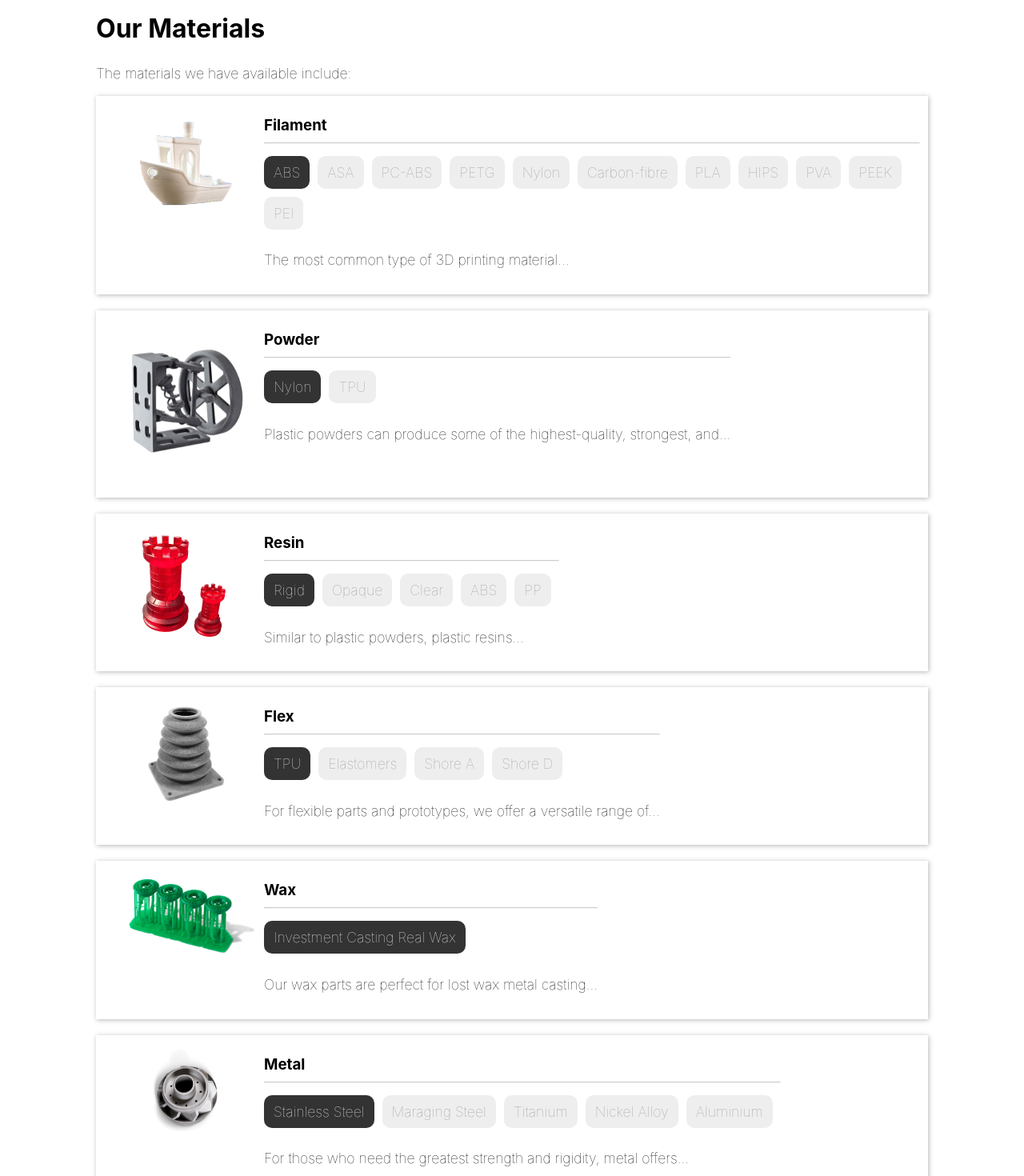
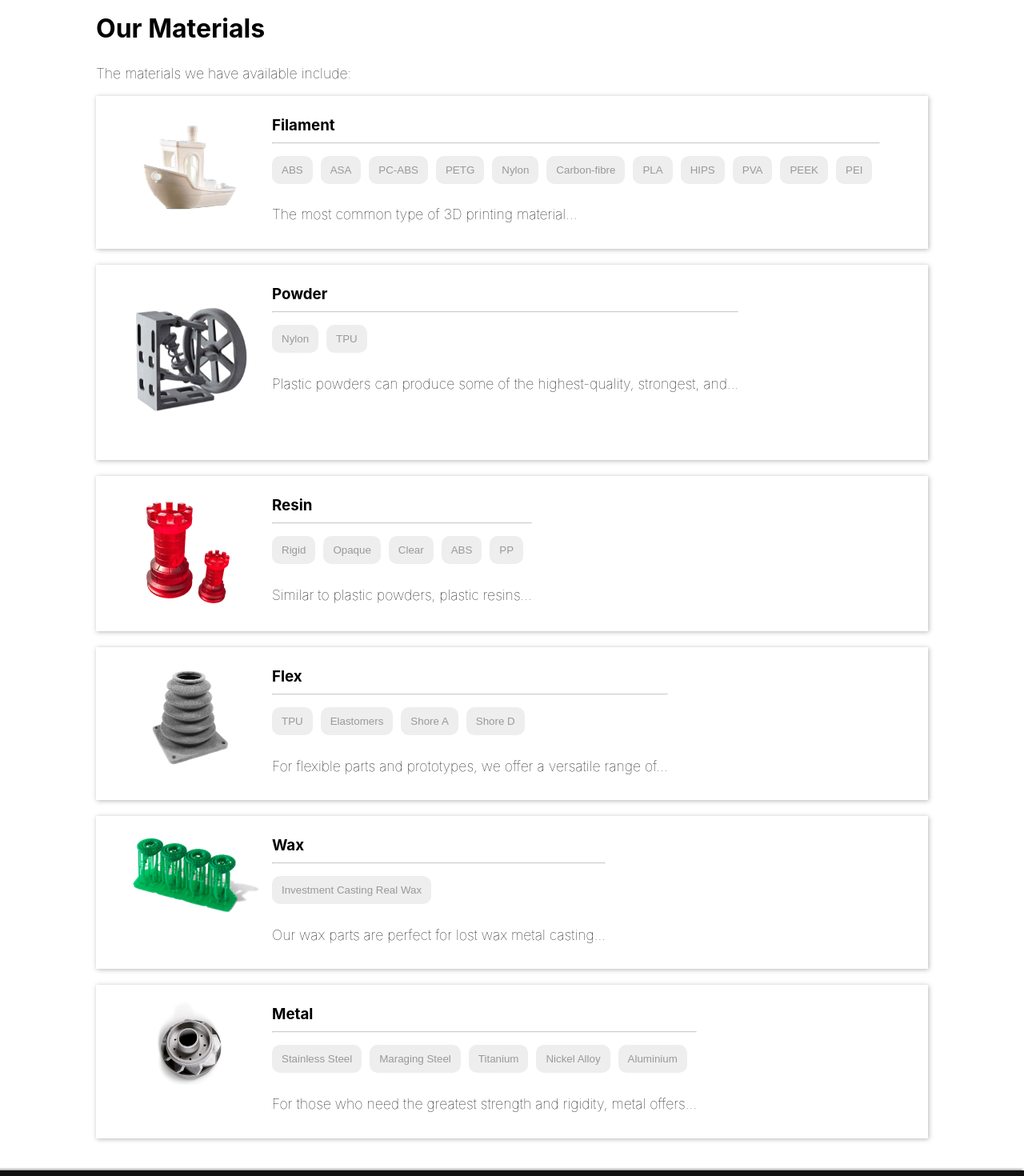
Before and after one commit to BretCameron/cdg-bureau-react, a React (Create React App) app: page /materials in a window 1280 px wide. Shown: the part 200-1670 px from the top of the page at 80% size. Built offline with nearby package versions, Linux system fonts and the light colour scheme.

Commit message:
Add groundwork for Google Maps API

```diff
--- a/package.json
+++ b/package.json
@@ -3,6 +3,7 @@
   "version": "0.1.0",
   "private": true,
   "dependencies": {
+    "google-maps-react": "^2.0.2",
     "node-sass": "^4.11.0",
     "react": "^16.8.1",
     "react-dom": "^16.8.1",
--- a/src/Footer.js
+++ b/src/Footer.js
@@ -11,7 +11,7 @@ export default class Footer extends Component {
         {/* <p>Replik8 is a trading name of Concurrent Design Group</p> */}
         <div className="container">
           <div className="flex-footer">
-            <div className="column">
+            <div className="column" onClick={this.props.closeNavbar}>
               <Link to="/">
                 <img src={Logo} alt="Logo" />
               </Link>
--- a/src/Header.js
+++ b/src/Header.js
@@ -6,7 +6,7 @@ export default class Header extends Component {
   render() {
     return (
       <header>
-        <div className="container">
+        <div className="container" onClick={this.props.closeNavbar}>
           <Link to="/">
             <img id="logo" src={require('./images/replik8.png')} alt="Logo" />
             {/* <p id="byline">3D Printing Bureau</p> */}
--- a/src/Navigation.js
+++ b/src/Navigation.js
@@ -73,14 +73,14 @@ class Navigation extends Component {
         <div id="layout">
           <div id="layout-main">
             <div>
-              <Header />
+              <Header closeNavbar={this.closeNavbar} />
               <ul id="nav-list">
                 <div className="nav-container">
                   <li id="mobile-menu" onClick={this.clickNavbar}>≡
                   </li>
                   <div className={this.state.navbarOpen ? 'nav-open' : 'nav-closed'}>
                     <div className="nav-flex">
-                      <div className="nav-flex-left">
+                      <div className="nav-flex-left" onClick={this.closeNavbar}>
                         <Link to="/">
                           <img id="nav-logo" src={Logo} alt="Logo" />
                         </Link>
@@ -132,7 +132,7 @@ class Navigation extends Component {
             </div>
           </div>
           <div id="layout-footer">
-            <Footer />
+            <Footer closeNavbar={this.closeNavbar} />
           </div>
         </div>
       </BrowserRouter >
--- a/src/components/Material.js
+++ b/src/components/Material.js
@@ -3,18 +3,22 @@ import LazyLoad from 'react-lazyload'
 import ImageLoader from '../components/ImageLoader'
 
 export default class Material extends Component {
+  render() {
 
-  render() {
+    const imageDefault = this.props.image[this.props.state] ? true : false;
+
     return (
       <div className="material-card">
         <div className="material-image">
           <LazyLoad width="100%" >
-            <ImageLoader src={this.props.image} alt={this.props.material} />
+
+          <ImageLoader src={imageDefault ? this.props.image[this.props.state] : this.props.defaultImage} alt={this.props.material} />
+
           </LazyLoad>
         </div>
         <div className="material-text">
           <h3>{this.props.material}</h3>
-          <hr />{this.props.variants.map((el, index) => <p key={index} category={this.props.material} id={el} className={this.props.state === el ? 'tag tag-select' : 'tag'} onClick={this.props.handleClick}>{el}</p>)}
+          <hr />{this.props.variants.map((el, index) => <button key={index} category={this.props.material} id={el} className={this.props.state === el ? 'tag tag-select' : 'tag'} onClick={this.props.handleClick}>{el}</button>)}
           <p>{this.props.description}</p>
         </div>
       </div>
--- a/src/data/materials.js
+++ b/src/data/materials.js
@@ -2,19 +2,40 @@ const materials = {
   'Filament': {
     category: 'Filament',
     image: require('../images/materials/filament.png'),
-        variants: ['ABS', 'ASA', 'PC-ABS', 'PETG', 'Nylon', 'Carbon-fibre', 'PLA', 'HIPS', 'PVA', 'PEEK', 'PEI'],
+    variants: {
+      'ABS': require('../images/materials/abs.jpg'),
+      'ASA': require('../images/materials/asa.jpg'),
+      'PC-ABS': require('../images/materials/pc-abs.jpg'),
+      'PETG': require('../images/materials/petg.jpg'),
+      'Nylon': require('../images/materials/nylon-filament.jpg'),
+      'Carbon-fibre': require('../images/materials/carbon-fibre.png'),
+      'PLA': require('../images/materials/pla.jpg'),
+      'HIPS': require('../images/materials/hips.jpg'),
+      'PVA': require('../images/materials/pva.jpg'),
+      'PEEK': require('../images/materials/peek.jpg'),
+      'PEI': require('../images/materials/pei.jpg'),
+    },
     description: 'The most common type of 3D printing material...',
   },
   'Powder': {
     category: 'Powder',
     image: require('../images/materials/powder.png'),
-        variants: ['Nylon', 'TPU'],
+    variants: {
+      'Nylon': require('../images/materials/powder.png'),
+      'TPU': require('../images/materials/tpu.jpg'),
+    },
     description: 'Plastic powders can produce some of the highest-quality, strongest, and...',
   },
   'Resin': {
     category: 'Resin',
     image: require('../images/materials/resin.png'),
-        variants: ['Rigid', 'Opaque', 'Clear', 'ABS', 'PP'],
+    variants: {
+      'Rigid': require('../images/materials/rigid.jpg'),
+      'Opaque': require('../images/materials/opaque.jpg'),
+      'Clear': require('../images/materials/clear.jpg'),
+      'ABS': require('../images/materials/resin.png'),
+      'PP': require('../images/materials/resin.png'),
+    },
     description: 'Similar to plastic powders, plastic resins...',
   },
   // 'Ceramic': {
@@ -26,19 +47,32 @@ const materials = {
   'Flex': {
     category: 'Flex',
     image: require('../images/materials/flex.png'),
-        variants: ['TPU', 'Elastomers', 'Shore A', 'Shore D'],
+    variants: {
+      'TPU': require('../images/materials/flex.png'),
+      'Elastomers': require('../images/materials/flex.png'),
+      'Shore A': require('../images/materials/flex.png'),
+      'Shore D': require('../images/materials/flex.png'),
+    },
     description: 'For flexible parts and prototypes, we offer a versatile range of...',
   },
   'Wax': {
     category: 'Wax',
     image: require('../images/materials/wax.png'),
-        variants: ['Investment Casting Real Wax'],
+    variants: {
+      'Investment Casting Real Wax': require('../images/materials/wax.png'),
+    },
     description: 'Our wax parts are perfect for lost wax metal casting...',
   },
   'Metal': {
     category: 'Metal',
     image: require('../images/materials/metal.png'),
-        variants: ['Stainless Steel', 'Maraging Steel', 'Titanium', 'Nickel Alloy', 'Aluminium'],
+    variants: {
+      'Stainless Steel': require('../images/materials/metal.png'),
+      'Maraging Steel': require('../images/materials/metal.png'),
+      'Titanium': require('../images/materials/metal.png'),
+      'Nickel Alloy': require('../images/materials/metal.png'),
+      'Aluminium': require('../images/materials/metal.png'),
+    },
     description: 'For those who need the greatest strength and rigidity, metal offers...',
   },
 }
--- a/src/pages/ContactUs.js
+++ b/src/pages/ContactUs.js
@@ -1,12 +1,16 @@
 import React, { Component, Fragment } from 'react';
+import { Map, GoogleApiWrapper } from 'google-maps-react';
+import MapContainer from '../components/MapContainer';
 
 export default class ContactUs extends Component {
   render() {
     return (
       <Fragment>
         <h2>Contact Us</h2>
+
         <div className="flex-contact">
           <div id="GoogleMap">
+      {/* <MapContainer /> */}
             <iframe title="GoogleMap" src="https://www.google.com/maps/embed?pb=!1m18!1m12!1m3!1d2502.746461415689!2d-0.9659520842431356!3d51.150026379578016!2m3!1f0!2f0!3f0!3m2!1i1024!2i768!4f13.1!3m3!1m2!1s0x48743aeb85eb5323%3A0x1c7bbab88d8bd956!2sConcurrent+Design+Group!5e0!3m2!1sen!2suk!4v1550080450253" width="100%" height="450" frameborder="0"></iframe>
           </div>
           <div>
--- a/src/pages/OurMaterials.js
+++ b/src/pages/OurMaterials.js
@@ -4,11 +4,14 @@ import materials from '../data/materials';
 
 
 let initialState = {};
-Object.values(materials).map(el => initialState[el.category] = el.variants[0]);
+Object.values(materials).map(el => initialState[el.category] = '');//Object.keys(el.variants)[0]);
 
 // let imageState = categories.map;
+// Object.values(materials).map((el, index) => console.log(el.variants));
 
 export default class OurMaterials extends Component {
+
+
   constructor(props) {
     super(props);
     this.state = initialState;
@@ -28,7 +31,7 @@ export default class OurMaterials extends Component {
             <Fragment>
                 <h2>Our Materials</h2>
                 <p>The materials we have available include:</p>
-                {Object.values(materials).map((el, index) => <Material key={index} state={this.state[el.category]} material={el.category} image={el.image} variants={el.variants} description={el.description} handleClick={this.handleClick} />)}
+                {Object.values(materials).map((el, index) => <Material key={index} state={this.state[el.category]} material={el.category} image={el.variants} defaultImage={el.image} variants={Object.keys(el.variants)} description={el.description} handleClick={this.handleClick} />)}
             </Fragment>
         )
     }
--- a/src/style.scss
+++ b/src/style.scss
@@ -603,7 +603,7 @@ footer {
   // flex-wrap: wrap;
 
   .material-image {
-    margin: 0;
+    margin: 5px;
     // width: 200px;
 
     img {
@@ -697,3 +697,5 @@ footer {
   width: 50%;
   max-width: 400px;
 }
+
+// Map
```
Also changed, not shown: 2 other files (tests, documents, lock files or other folders). Lines whose indentation alone changed are shown as unchanged.
